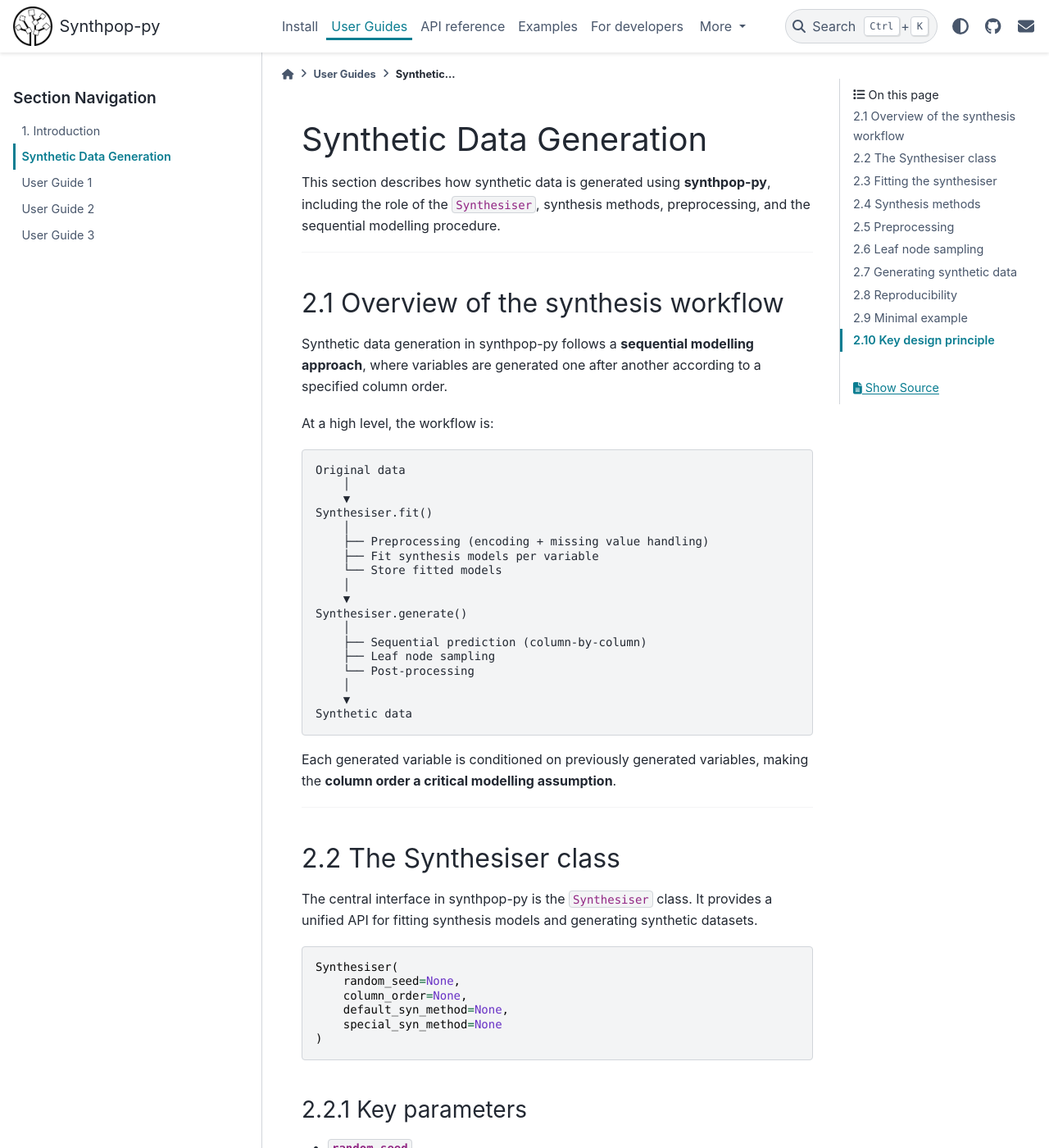
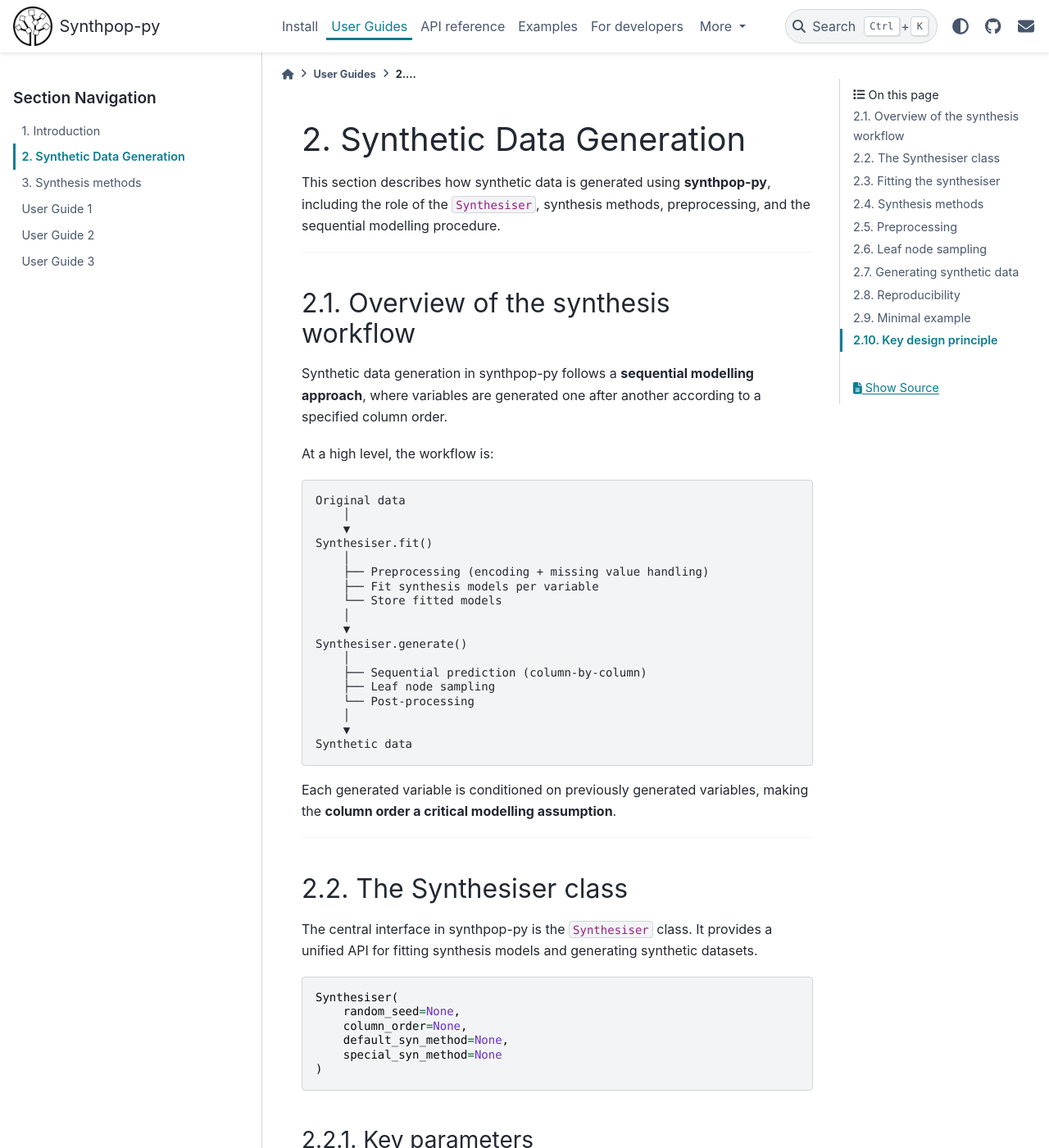
Before and after one commit to duonl/synthpop-py, a Sphinx documentation site: the page built from docs/source/user_guides/2_synthetic_data_generation.md, in a window 1280 px wide and 1400 px high. Shown: the whole window at 82% size. Built offline with Sphinx 7.4.7 and the PyData theme 0.15.4, drawn with Linux system fonts in a browser that asks for light colours; some of the changed text lies outside the part shown.

Commit message:
start synthesis methods user guide

````diff
--- a/docs/source/user_guides/2_synthetic_data_generation.md
+++ b/docs/source/user_guides/2_synthetic_data_generation.md
@@ -1,10 +1,10 @@
-# Synthetic Data Generation
+# 2. Synthetic Data Generation
 
 This section describes how synthetic data is generated using **synthpop-py**, including the role of the `Synthesiser`, synthesis methods, preprocessing, and the sequential modelling procedure.
 
 ---
 
-## 2.1 Overview of the synthesis workflow
+## 2.1. Overview of the synthesis workflow
 
 Synthetic data generation in synthpop-py follows a **sequential modelling approach**, where variables are generated one after another according to a specified column order.
 
@@ -35,7 +35,7 @@ Each generated variable is conditioned on previously generated variables, making
 
 ---
 
-## 2.2 The Synthesiser class
+## 2.2. The Synthesiser class
 
 The central interface in synthpop-py is the `Synthesiser` class. It provides a unified API for fitting synthesis models and generating synthetic datasets.
 
@@ -48,7 +48,7 @@ Synthesiser(
 )
 ```
 
-### 2.2.1 Key parameters
+### 2.2.1. Key parameters
 
 - **`random_seed`**
   Controls reproducibility of both fitting and generation.
@@ -65,7 +65,7 @@ Synthesiser(
 
 ---
 
-## 2.3 Fitting the synthesiser
+## 2.3. Fitting the synthesiser
 
 The `fit` method learns a sequence of predictive models from the original dataset.
 
@@ -73,7 +73,7 @@ The `fit` method learns a sequence of predictive models from the original datase
 synth.fit(X)
 ```
 
-### 2.3.1 Behaviour
+### 2.3.1. Behaviour
 
 During fitting:
 
@@ -92,7 +92,7 @@ All preceding variables are used as predictors by default.
 
 ---
 
-## 2.4 Synthesis methods
+## 2.4. Synthesis methods
 
 A **synthesis method** defines how each variable is modelled conditionally.
 
@@ -101,7 +101,7 @@ The default method is **CART-based synthesis**, implemented via `CartMethod`, wh
 - a regression tree (for numeric variables), or
 - a classification tree (for categorical variables)
 
-### 2.4.1 Available methods
+### 2.4.1. Available methods
 
 - CART method (default)
 - Copy method
@@ -109,7 +109,7 @@ The default method is **CART-based synthesis**, implemented via `CartMethod`, wh
 
 More information about these methods can be found in User Guide: ADD
 
-### 2.4.2 Column-level control
+### 2.4.2. Column-level control
 
 Different variables can use different synthesis methods:
 
@@ -125,7 +125,7 @@ Synthesiser(
 
 ---
 
-## 2.5 Preprocessing
+## 2.5. Preprocessing
 
 Preprocessing is handled internally during `fit()` and is not typically configured by the user.
 
@@ -139,7 +139,7 @@ Missing value handling is integrated into the synthesis methods and is applied a
 
 ---
 
-## 2.6 Leaf node sampling
+## 2.6. Leaf node sampling
 
 A key component of CART-based synthesis is **leaf node sampling**.
 
@@ -156,7 +156,7 @@ Although this mechanism is central to the performance of CART synthesis, it is l
 
 ---
 
-## 2.7 Generating synthetic data
+## 2.7. Generating synthetic data
 
 Once fitted, synthetic data can be generated using:
 
@@ -164,7 +164,7 @@ Once fitted, synthetic data can be generated using:
 synthetic = synth.generate(n=1000)
 ```
 
-### 2.7.1 Behaviour
+### 2.7.1. Behaviour
 
 The `generate` method:
 
@@ -184,7 +184,7 @@ where $(\tilde{X})$ denotes synthetic variables.
 
 ---
 
-## 2.8 Reproducibility
+## 2.8. Reproducibility
 
 Reproducibility is controlled through the `random_seed` parameter.
 
@@ -197,7 +197,7 @@ This allows users to:
 
 ---
 
-## 2.9 Minimal example
+## 2.9. Minimal example
 
 ```python
 from synthpop.synthesiser import Synthesiser
@@ -210,7 +210,7 @@ synthetic_df = synth.generate(n=1000)
 
 ---
 
-## 2.10 Key design principle
+## 2.10. Key design principle
 
 The synthesis procedure is intentionally sequential and autoregressive:
 
````
Also changed, not shown: docs/source/user_guides/1_introduction.md (+10 -10 lines), docs/source/user_guides/3_synthesis_methods.md (added, +208 -0 lines), docs/source/user_guides/user_guides_index.md (+2 -1 lines).
